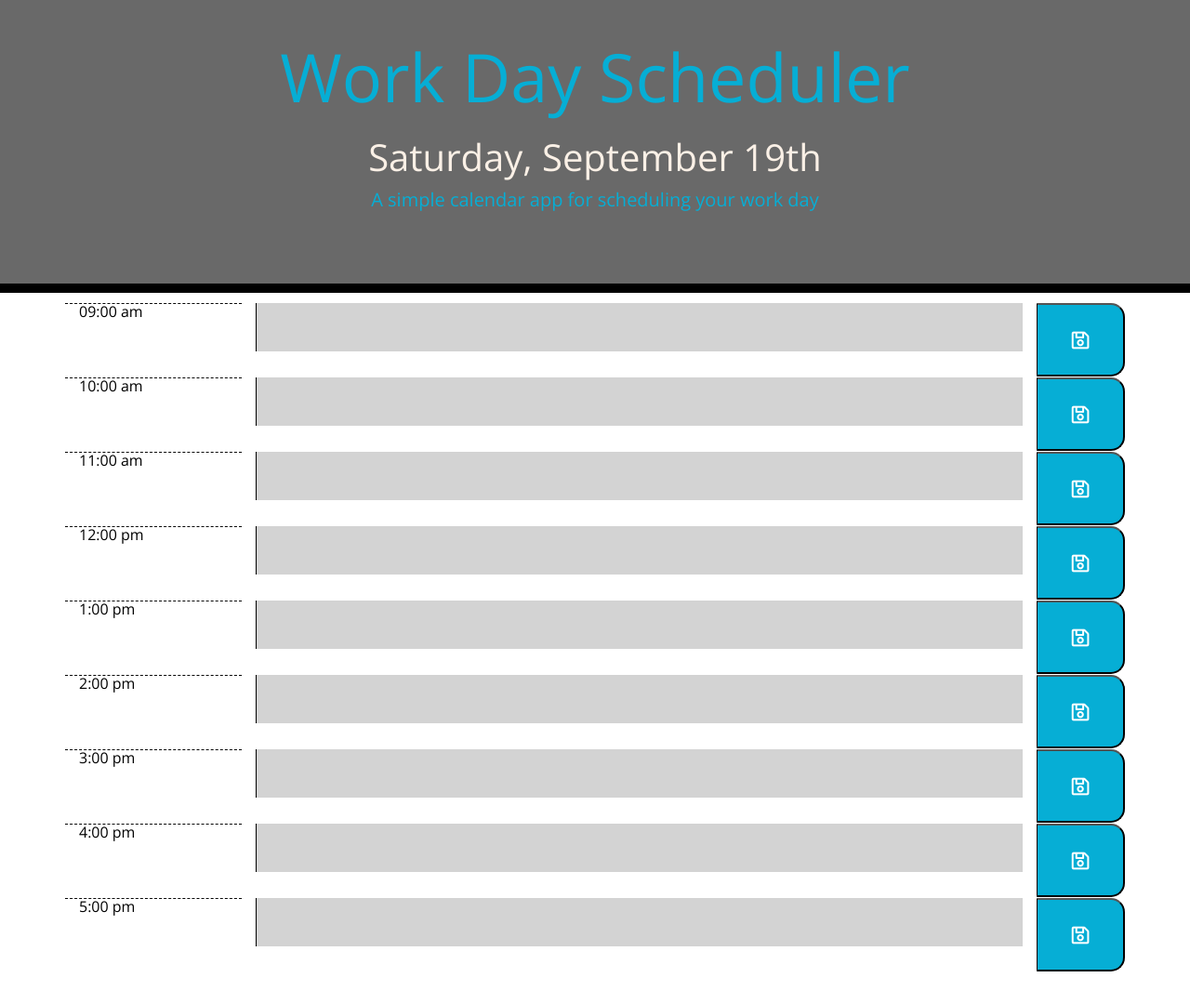
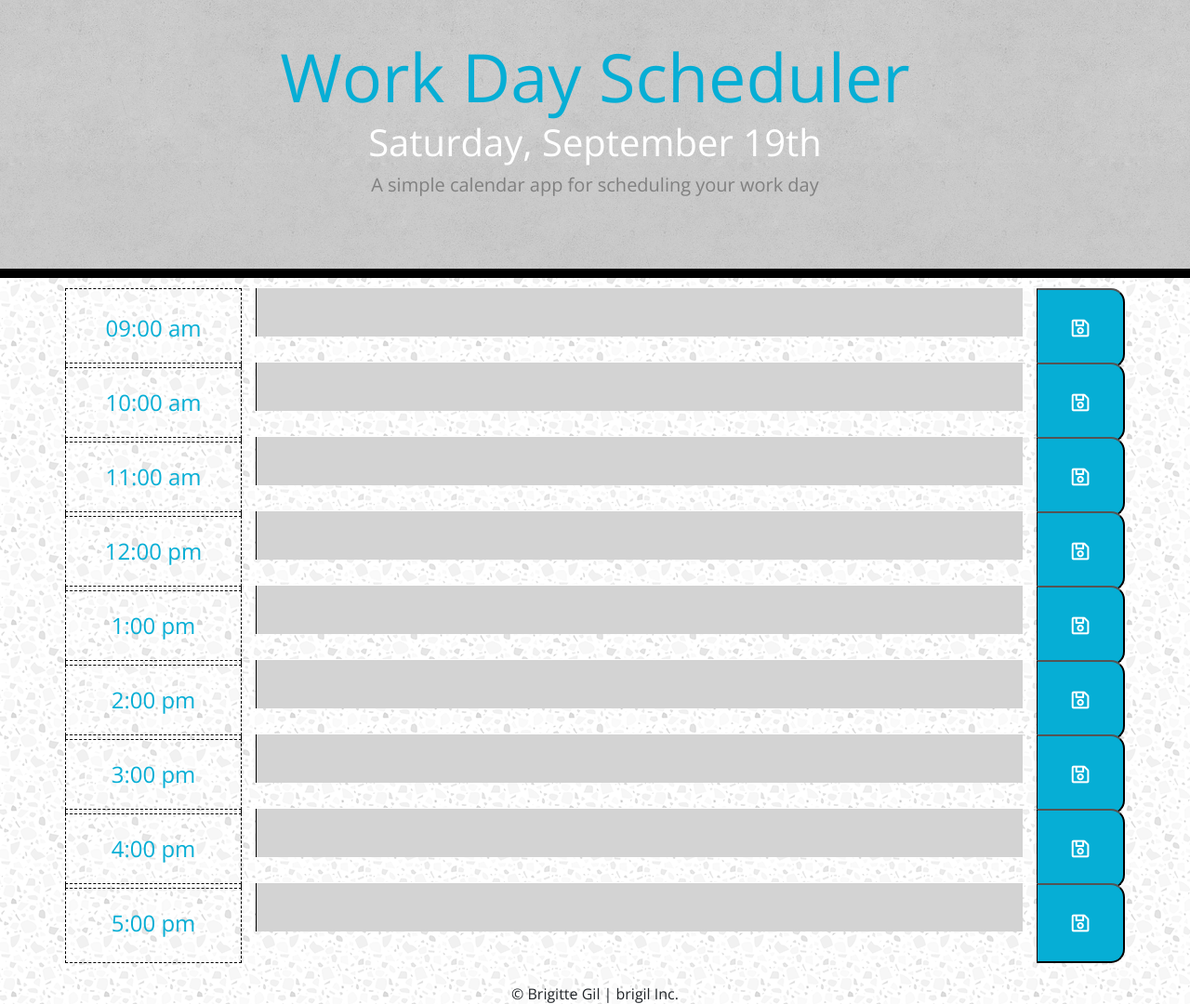
Before and after one commit to brigil/Work_Day_Scheduler, a plain HTML site: page index.html in a window 1280 px wide. Shown: the part 25-1105 px from the top of the page at 93% size. Before the commit the page ends 1070 px from the top, so only its background shows below. Drawn offline with nearby package versions, Linux system fonts and the light colour scheme.

Commit message:
final touch up css

```diff
--- a/assets/css/style.css
+++ b/assets/css/style.css
@@ -2,7 +2,8 @@ body {
     font-family: 'Open Sans', sans-serif;
     font-size: 16px;
     line-height: 1;
-    background-color: ;
+    background-image: url("/assets/images/light-grey-terrazzo.png");
+
   }
 
   textarea{
@@ -17,23 +18,25 @@ body {
   }
   .lead {
 
-    color:#06AED5;
+    color:grey;
 
 
   }
 
 #currentDay {
-  color:#FAF0E6;
   font-size: 40px;
+  color: white;
+
 }
   .jumbotron {
     text-align: center;
     background-color: transparent;
     color:  #06AED5;
     border-radius: 0;
-    border-bottom: 10px solid black;
-    background-color:#696969;
-    margin-bottom: 10px;
+
+   border-bottom: 10px solid black;
+   margin-bottom: 10px;
+  background-image: url("/assets/images/mooning.png");
   }
 
   .description{
@@ -54,14 +57,18 @@ body {
   }
 
   .hour {
-    background-color: #ffffff;
-    color: #000000;
-    border-top: 1px dashed #000000;
+    text-align: center;
+    font-size: 24px;
+    background-color: transparent;
+    color:  #06AED5;
+    border: 1px dashed #000000;
+    padding: 30px;
+
   }
 
   .past {
     background-color: #d3d3d3;
-    color: white;
+    color:  #ff6961;
 
   }
 
@@ -73,7 +80,7 @@ body {
 
   .future {
     background-color: #77dd77;
-    color: white;
+    color: grey;
 
   }
 
@@ -89,3 +96,12 @@ body {
     font-size: 20px;
     transition: all .3s ease-in-out;
   }
+
+  .copyR {
+
+    text-align: center;
+  }
+
+  @media (max-width: 690px) {
+
+    }
--- a/assets/javascript/script.js
+++ b/assets/javascript/script.js
@@ -10,8 +10,7 @@ var CurrentDay = [
         id: "0",
         hour: "09:00",
         time: "09",
-
-        meridiem: " am",
+         meridiem: " am",
         reminder: ""
     },
     {
--- a/index.html
+++ b/index.html
@@ -25,7 +25,7 @@
   <body>
     <header class="jumbotron">
       <h1 class="display-3">Work Day Scheduler</h1>
-      <br>
+
 
 
       <p id="currentDay" class="lead"></p>
@@ -34,7 +34,14 @@
     <div class="container">
       <!-- Timeblocks go here -->
     </div>
+<br><br><div>
+    <footer class="copyR">
 
+      <!-- Copyright -->
+          &copy; Brigitte Gil | brigil Inc.
+
+  </footer>
+</div>
     <script src="https://code.jquery.com/jquery-3.4.1.min.js"></script>
     <script src="https://cdnjs.cloudflare.com/ajax/libs/moment.js/2.24.0/moment.min.js"></script>
   <script src="assets/javascript/script.js"></script>
```
Also changed, not shown: assets/images/light-grey-terrazzo.png (added), assets/images/mooning.png (added).
